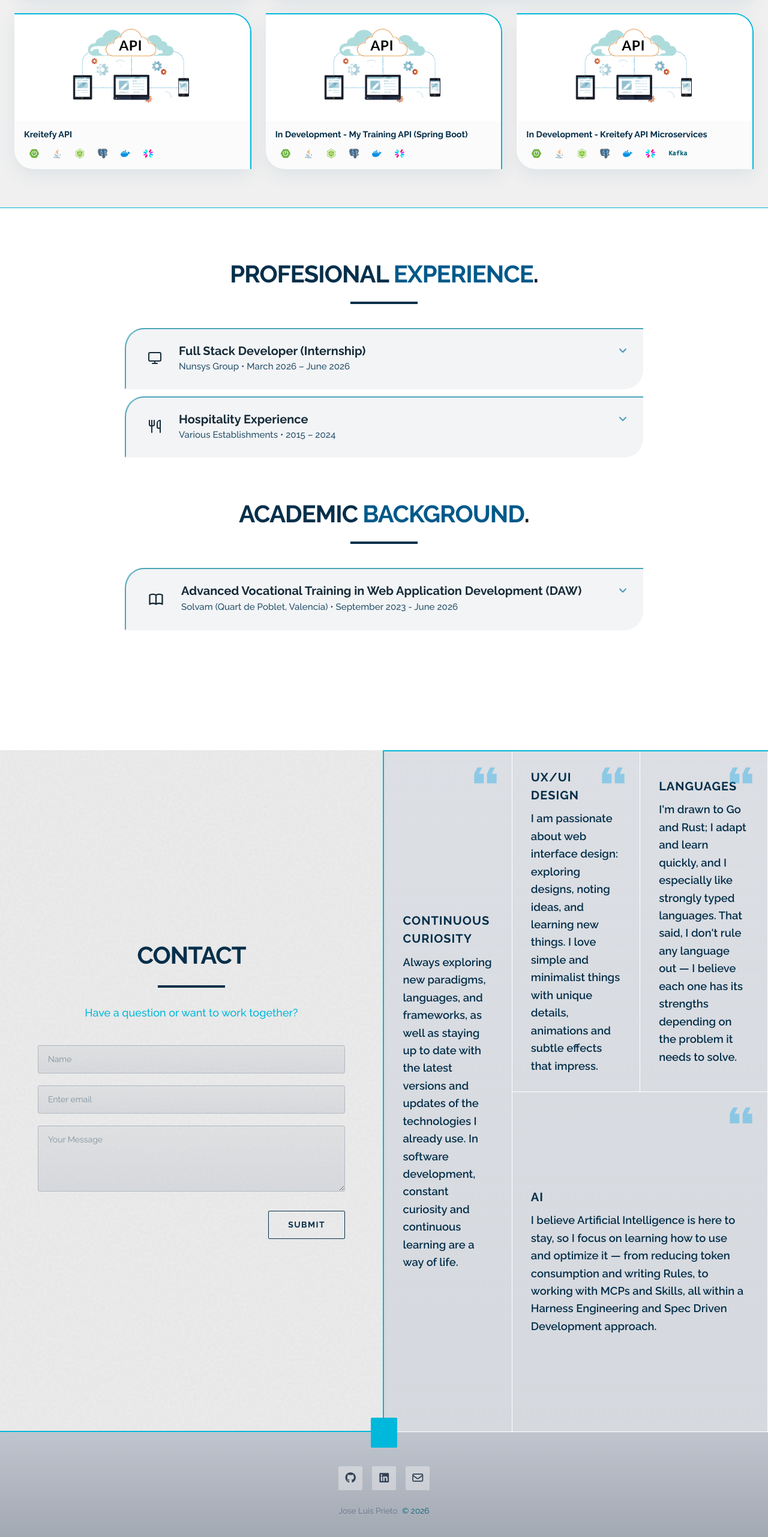
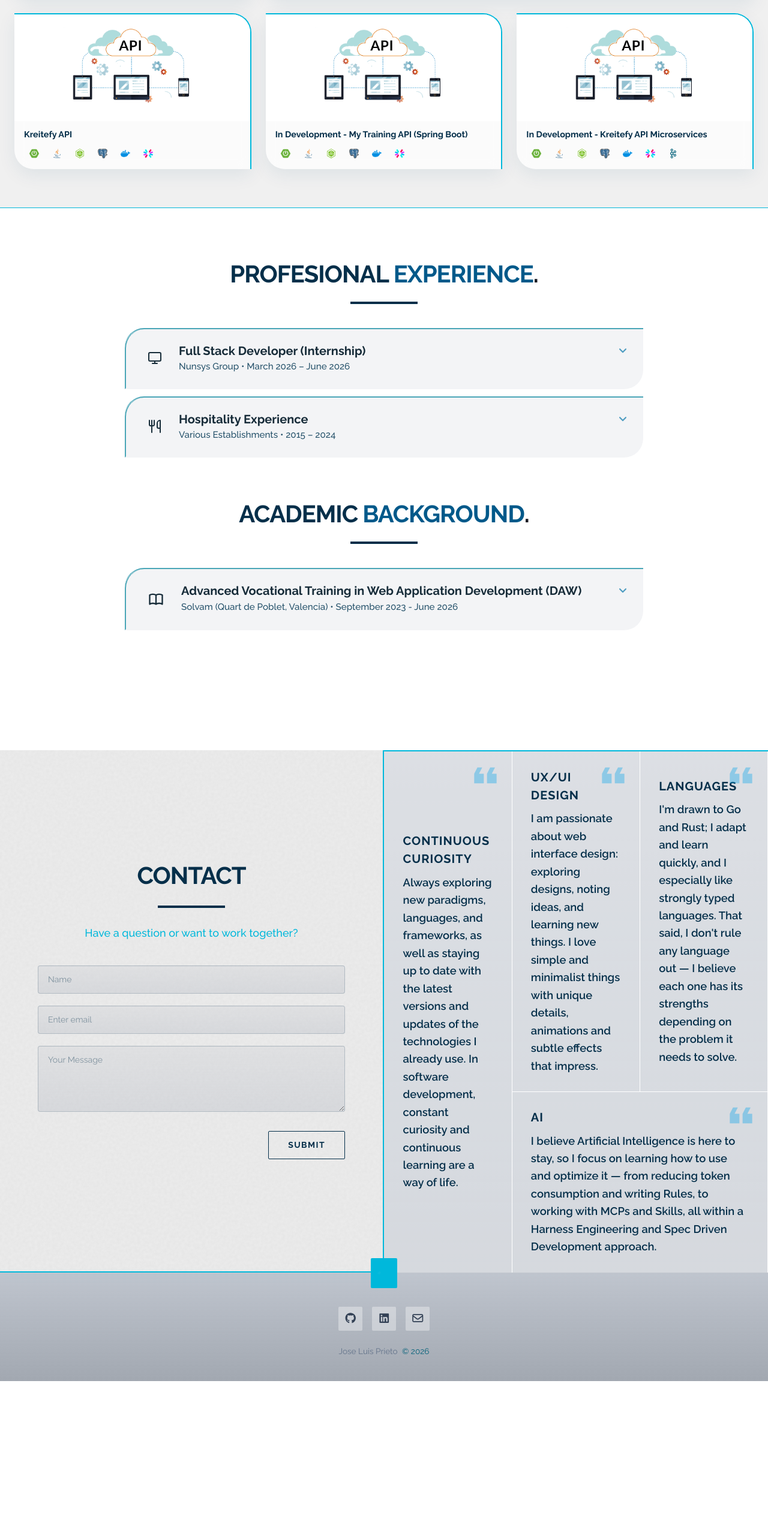
Before and after one commit to Jlp94/mi-portfolio, an Angular app: page / in a window 1280 px wide. Shown: the part 3184-5747 px from the top of the page at 60% size. After the commit the page ends 5487 px from the top, so only its background shows below. Built offline with nearby package versions, Linux system fonts and the light colour scheme; what tailwind-animations would draw is missing.

Commit message:
feat: bento grid responsivo y servicio de precarga de imagenes con cola

```diff
--- /dev/null
+++ b/src/app/core/services/image-preload.service.ts
@@ -0,0 +1,51 @@
+import { Injectable, signal } from '@angular/core';
+
+@Injectable({ providedIn: 'root' })
+export class ImagePreloadService {
+  private readonly loadedUrls = signal<Set<string>>(new Set());
+  private readonly queue: string[] = [];
+  private readonly activeLoads = new Map<string, HTMLImageElement>();
+  private readonly maxConcurrent = 2;
+  private inFlight = 0;
+
+  readonly isLoaded = (url: string): boolean => this.loadedUrls().has(url);
+
+  enqueue(urls: string[], priority: 'high' | 'low' = 'low'): void {
+    const newUrls = urls.filter(
+      (u) => !this.loadedUrls().has(u) && !this.queue.includes(u) && !this.activeLoads.has(u)
+    );
+    if (priority === 'high') {
+      this.queue.unshift(...newUrls);
+    } else {
+      this.queue.push(...newUrls);
+    }
+    this.processQueue();
+  }
+
+  private processQueue(): void {
+    while (this.inFlight < this.maxConcurrent && this.queue.length > 0) {
+      const url = this.queue.shift()!;
+      this.loadOne(url);
+    }
+  }
+
+  private loadOne(url: string): void {
+    this.inFlight++;
+    const img = new Image();
+    (img as unknown as { fetchPriority: string }).fetchPriority = 'low';
+    this.activeLoads.set(url, img);
+
+    img.onload = img.onerror = () => {
+      this.inFlight--;
+      this.activeLoads.delete(url);
+      this.loadedUrls.update((set) => {
+        const next = new Set(set);
+        next.add(url);
+        return next;
+      });
+      this.processQueue();
+    };
+
+    img.src = url;
+  }
+}
--- a/src/app/features/components/contact/contact.css
+++ b/src/app/features/components/contact/contact.css
@@ -106,7 +106,8 @@
 
 @media (min-width: 1000px) and (max-width: 1199px) {
   .contact-right-panel {
-    height: 24rem;
+    min-height: 24rem;
+    height: auto;
   }
 }
 
@@ -122,7 +123,8 @@
     height: 100%;
   }
   .contact-right-panel {
-    height: 100%;
+    min-height: 100%;
+    height: auto;
   }
 }
 .contact-line {
@@ -195,7 +197,6 @@
 
 .contact-card {
   position: relative;
-  overflow-y: auto;
   display: flex;
   flex-direction: column;
   justify-content: center;
@@ -220,8 +221,9 @@
   .contact-card-grid {
     display: grid;
     grid-template-columns: repeat(3, 1fr);
-    grid-template-rows: repeat(2, 1fr);
-    height: 100%;
+    grid-template-rows: minmax(12rem, auto) minmax(12rem, auto);
+    min-height: 100%;
+    height: auto;
   }
 
   .contact-card {
--- a/src/app/features/components/projects/model/project.model.ts
+++ b/src/app/features/components/projects/model/project.model.ts
@@ -44,4 +44,5 @@ export const TECH_KEY_MAP: Record<string, string | null> = {
   Vitest: 'vitest',
   GSAP: null,
   Swagger: 'swagger',
+  Kafka: 'kafka',
 };
--- a/src/app/features/components/projects/projects.ts
+++ b/src/app/features/components/projects/projects.ts
@@ -1,5 +1,6 @@
 import { Component, inject, computed, signal, ElementRef, afterNextRender } from '@angular/core';
 import { LanguageService } from '../../../core/services/language.service';
+import { ImagePreloadService } from '../../../core/services/image-preload.service';
 import { ProjectCard } from './project-card/project-card';
 import { ProjectModal } from './project-modal/project-modal';
 import { ProjectItem, CardLayout, FilterKey } from './model/project.model';
@@ -18,6 +19,7 @@ export class Projects {
   protected readonly languageService = inject(LanguageService);
   protected readonly t = computed(() => this.languageService.translations().projects);
   private readonly elementRef = inject(ElementRef);
+  private readonly imagePreload = inject(ImagePreloadService);
 
   protected readonly activeFilter = signal<FilterKey>('all');
   protected readonly activeModal = signal<ProjectItem | null>(null);
@@ -68,6 +70,13 @@ export class Projects {
 
   constructor() {
     afterNextRender(() => {
+      if (typeof window !== 'undefined') {
+        if (typeof requestIdleCallback !== 'undefined') {
+          requestIdleCallback(() => this.preloadProjectImages(), { timeout: 2000 });
+        } else {
+          setTimeout(() => this.preloadProjectImages(), 1000);
+        }
+      }
 
       const prefersReducedMotion = window.matchMedia('(prefers-reduced-motion: reduce)').matches;
       if (prefersReducedMotion) return;
@@ -181,4 +190,16 @@ export class Projects {
   protected trackById(_: number, item: ProjectItem): string {
     return item.id;
   }
+
+  private preloadProjectImages(): void {
+    const items = this.t().items as unknown as ProjectItem[];
+    if (!items) return;
+
+    const urls = items.flatMap((p) => [
+      ...(p.cardImage ? [p.cardImage] : []),
+      ...(p.images ?? []),
+    ]);
+
+    this.imagePreload.enqueue(urls, 'low');
+  }
 }
```
Also changed, not shown: 2 other files (tests, documents, lock files or other folders).
